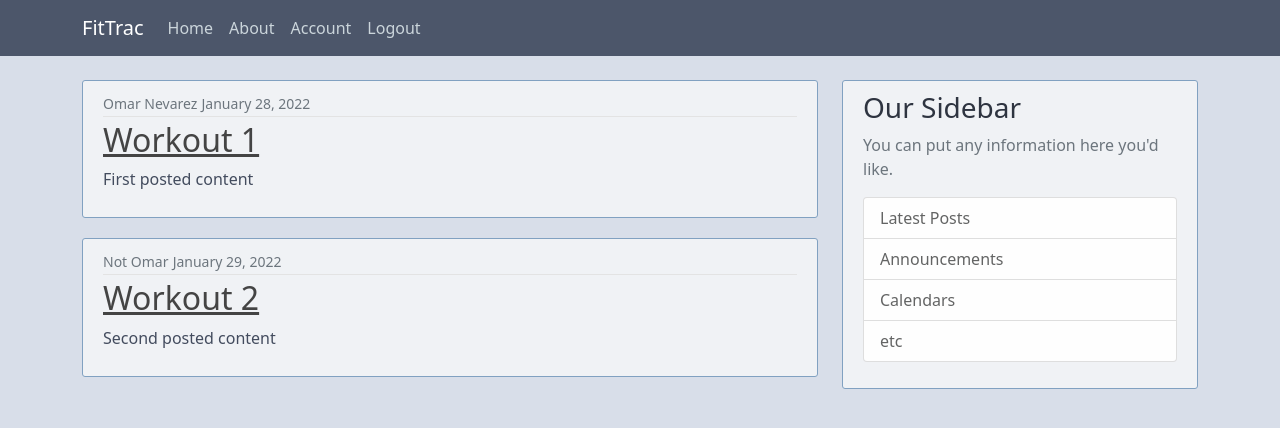
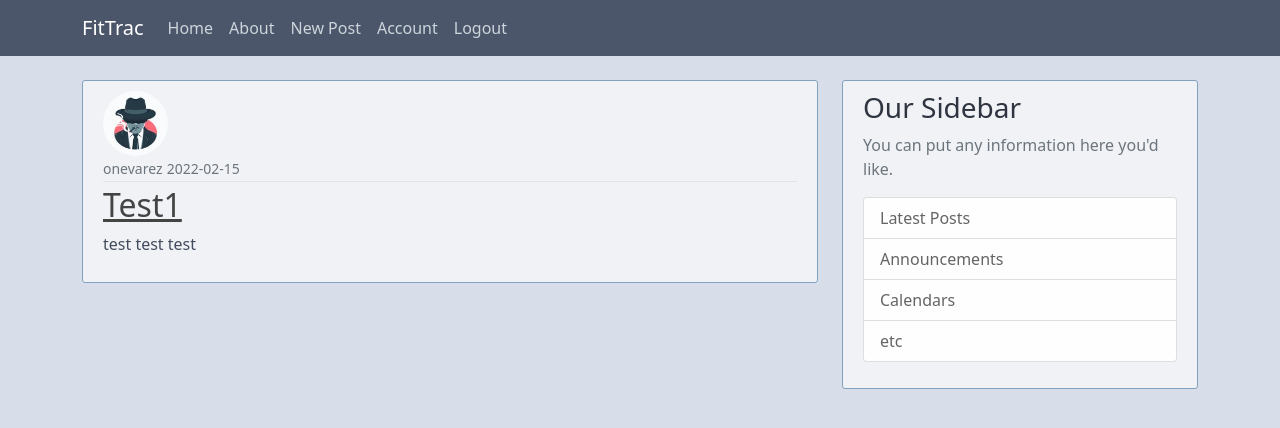
Before and after one commit to nevarezomar/capstone, a Flask app: page / in a window 1280 px wide. Shown: the top 428 px of the page. Run offline with Flask 2, Linux system fonts and the light colour scheme; a user stored in the database is signed in; data comes from the database, SQL or seed files in the repository; both versions use the stored data as it was after the commit.

Commit message:
Users can create new workouts

```diff
--- a/application/routes.py
+++ b/application/routes.py
@@ -3,30 +3,15 @@ import os
 from PIL import Image
 from flask import render_template, url_for, flash, redirect, request
 from application import application, db, bcrypt
-from application.forms import RegistrationForm, LoginForm, UpdateAccountForm
+from application.forms import RegistrationForm, LoginForm, UpdateAccountForm, PostFrom
 from application.models import User, Workout
 from flask_login import login_user, current_user, logout_user, login_required
-
-posts = [
-    {
-        'author': 'Omar Nevarez',
-        'title': 'Workout 1',
-        'content': 'First posted content',
-        'date_posted': 'January 28, 2022'
-    },
-    {
-        'author': 'Not Omar',
-        'title': 'Workout 2',
-        'content': 'Second posted content',
-        'date_posted': 'January 29, 2022'
-    }
-]
-
 
 
 @application.route("/")
 @application.route("/home")
 def home():
+    posts = Workout.query.all()
     return render_template('home.html', posts=posts)
 
 @application.route("/about")
@@ -98,3 +83,15 @@ def account():
 
     image_file = url_for('static', filename='profile_pics/' + current_user.image_file)
     return render_template('account.html', title='Account', image_file=image_file, form=form)
+
+@application.route("/post/new", methods=['GET', 'POST'])
+@login_required
+def new_post():
+    form = PostFrom()
+    if form.validate_on_submit():
+        post = Workout(title=form.title.data, content=form.content.data, member=current_user)
+        db.session.add(post)
+        db.session.commit()
+        flash('Your post has been created!', 'success')
+        return redirect(url_for('home'))
+    return render_template('new_post.html', title='New Post', form=form)
--- a/application/templates/base.html
+++ b/application/templates/base.html
@@ -32,6 +32,7 @@
               <!-- Navbar Right Side -->
               <div class="navbar-nav">
                 {% if current_user.is_authenticated %}
+                <a class="nav-item nav-link" href="{{ url_for('new_post') }}">New Post</a>
                   <a class="nav-item nav-link" href="{{ url_for('account') }}">Account</a>
                   <a class="nav-item nav-link" href="{{ url_for('logout') }}">Logout</a>
                 {% else %}
--- a/application/templates/home.html
+++ b/application/templates/home.html
@@ -2,10 +2,11 @@
 {% block content %}
     {% for post in posts %}
         <article class="media content-section">
+            <img class="rounded-circle article-img" src="{{ url_for('static', filename='profile_pics/' + post.member.image_file) }}">
             <div class="media-body">
             <div class="article-metadata">
-                <small class="text-muted">{{ post.author }}</small>
-                <small class="text-muted">{{ post.date_posted }}</small>
+                <small class="text-muted">{{ post.member.username }}</small>
+                <small class="text-muted">{{ post.workout_date.strftime('%Y-%m-%d') }}</small>
             </div>
             <h2><a class="article-title" href="#">{{ post.title }}</a></h2>
             <p class="article-content">{{ post.content }}</p>
```
Also changed, not shown: application/forms.py (+7 -1 lines), application/templates/new_post.html (added, +40 -0 lines), application/site.db.
